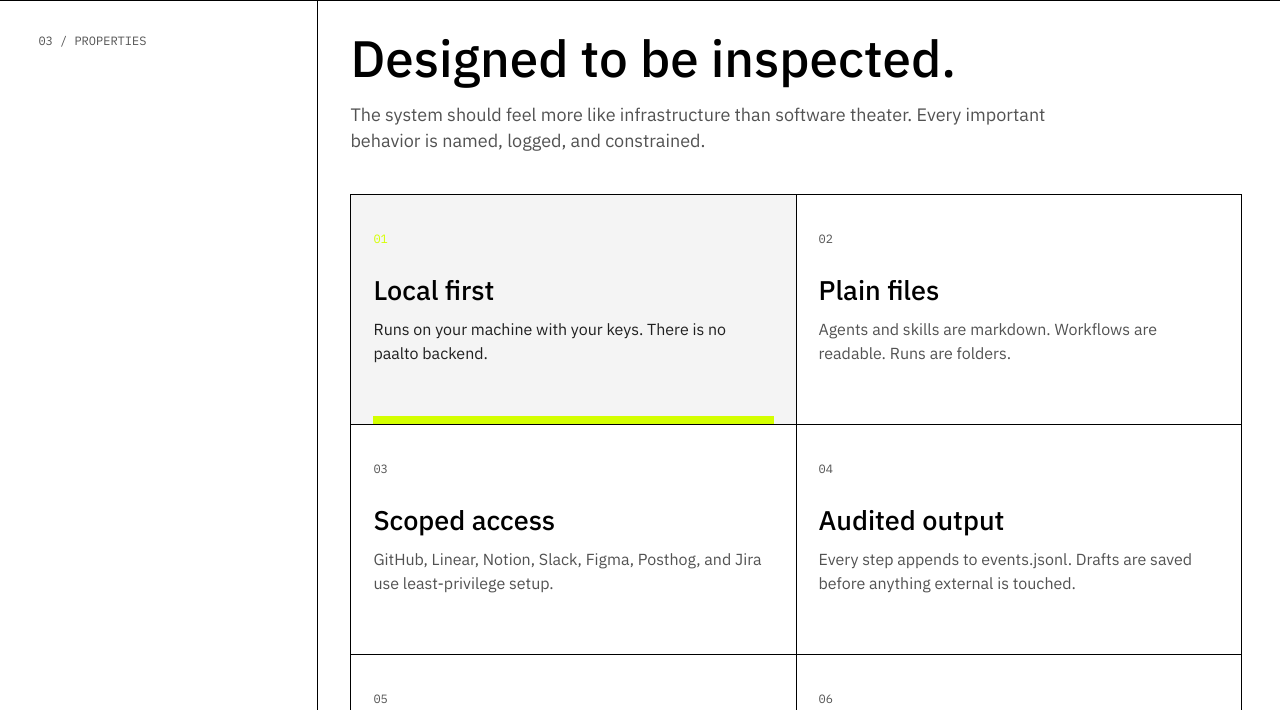
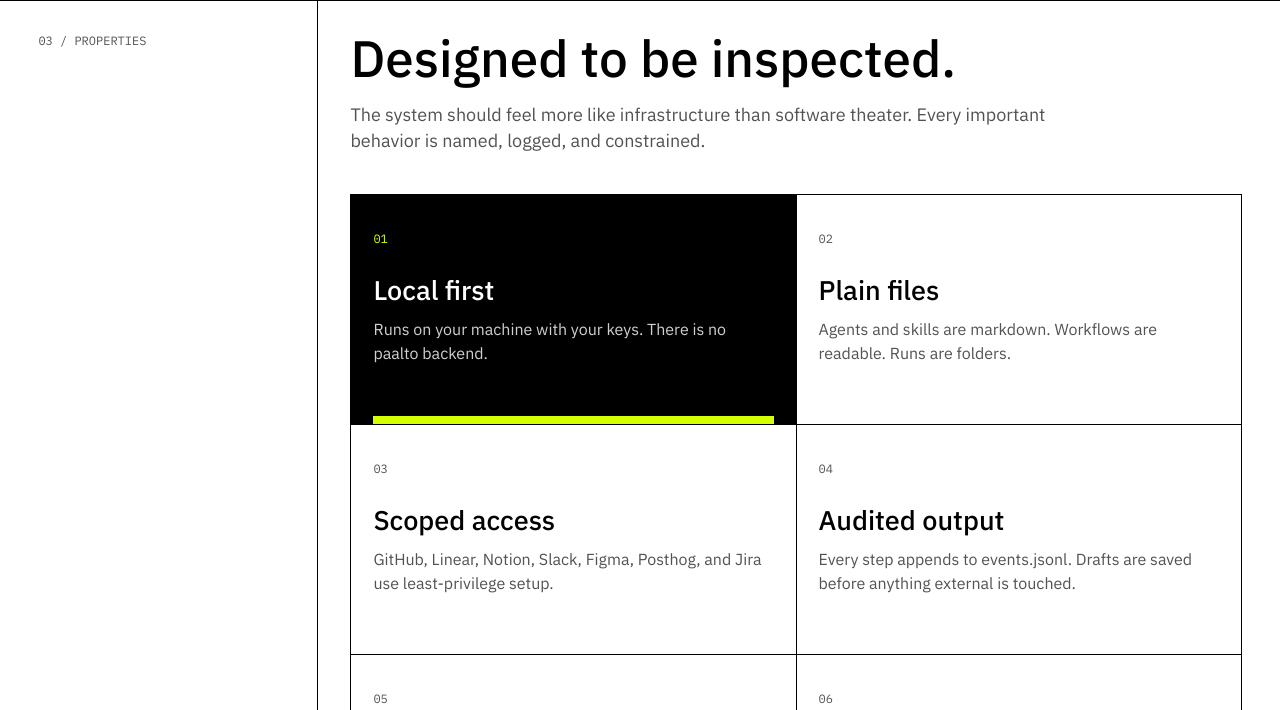
Before and after one commit to Niki92i/paalto, a plain HTML site: page site/index.html in a window 1280 px wide. In both pictures the pointer is over the element 573 px from the left and 2841 px from the top of the page. Shown: the part 2531-3241 px from the top of the page. Drawn offline with Linux system fonts and the light colour scheme.

Commit message:
site: restore inverse property hover
Use the stronger first-pass property hover treatment with a black cell, white heading, muted copy, and neon signal accents.

```diff
--- a/site/index.html
+++ b/site/index.html
@@ -104,12 +104,13 @@
     .role-text { display: flex; align-items: center; padding: 12px 20px; font-size: clamp(16px, 1.55vw, 20px); line-height: 1.25; }
     .property { min-height: 230px; padding: 22px; position: relative; transition: background 160ms ease, color 160ms ease; }
     .property::after { content: ""; position: absolute; left: 22px; right: 22px; bottom: 0; height: 0; background: var(--signal); transition: height 160ms ease; }
-    .property:hover { background: var(--gray-10); color: var(--black); }
+    .property:hover { background: var(--black); color: var(--white); }
     .property:hover::after { height: 8px; }
     .property:hover .panel-label { color: var(--signal); }
     .property h3 { margin-top: 28px; max-width: 460px; font-size: 27px; line-height: 1.05; font-weight: 500; }
     .property p { margin-top: 14px; max-width: 520px; color: var(--gray-70); }
-    .property:hover p { color: var(--gray-90); }
+    .property:hover h3 { color: var(--white); }
+    .property:hover p { color: #d0d0d0; }
 
     .install-grid { margin-top: 40px; display: grid; grid-template-columns: 1.1fr 0.9fr; border: 1px solid var(--black); }
     .install-cell { padding: 24px; min-height: 360px; border-right: 1px solid var(--black); display: flex; flex-direction: column; }
```
